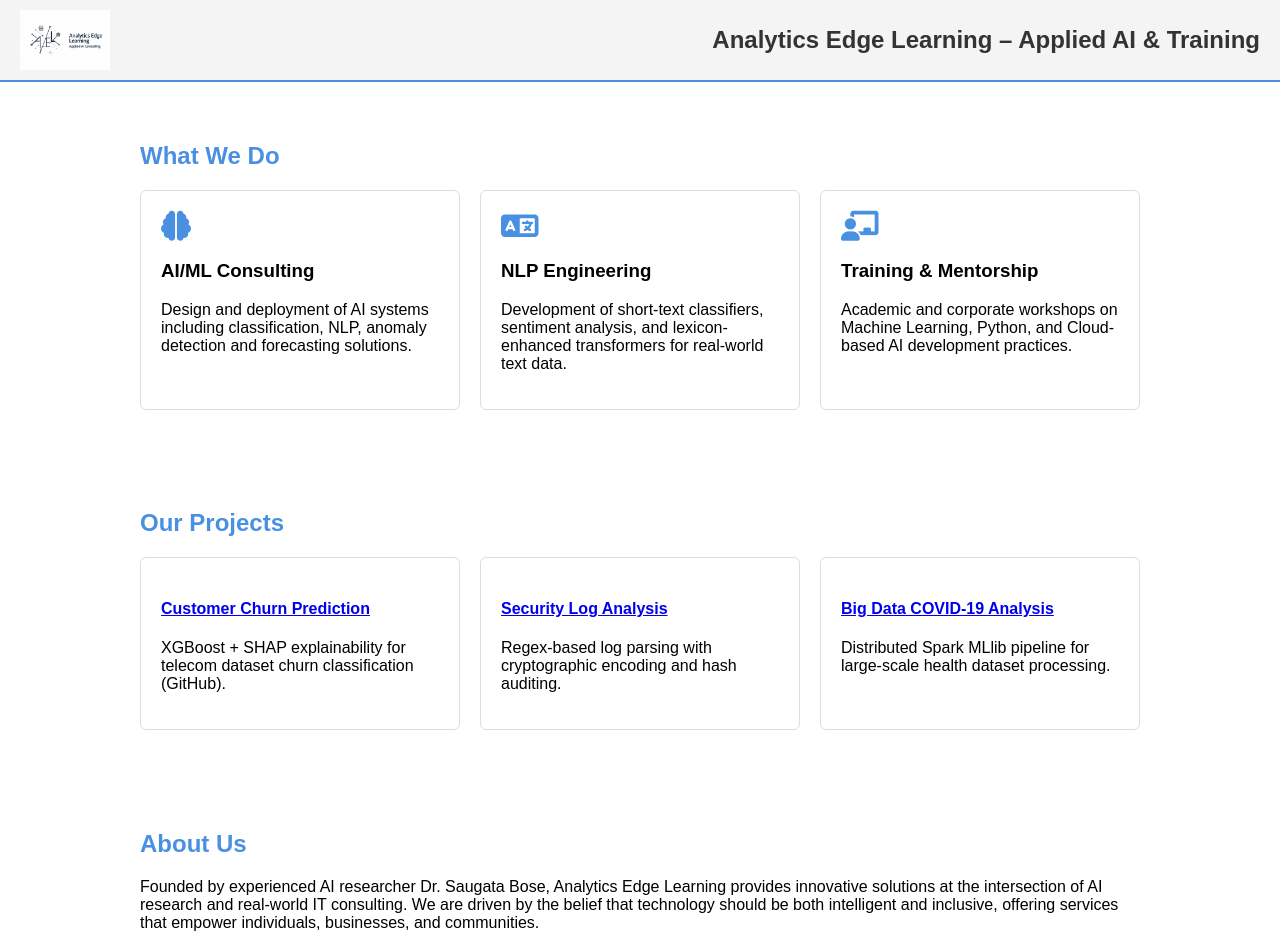
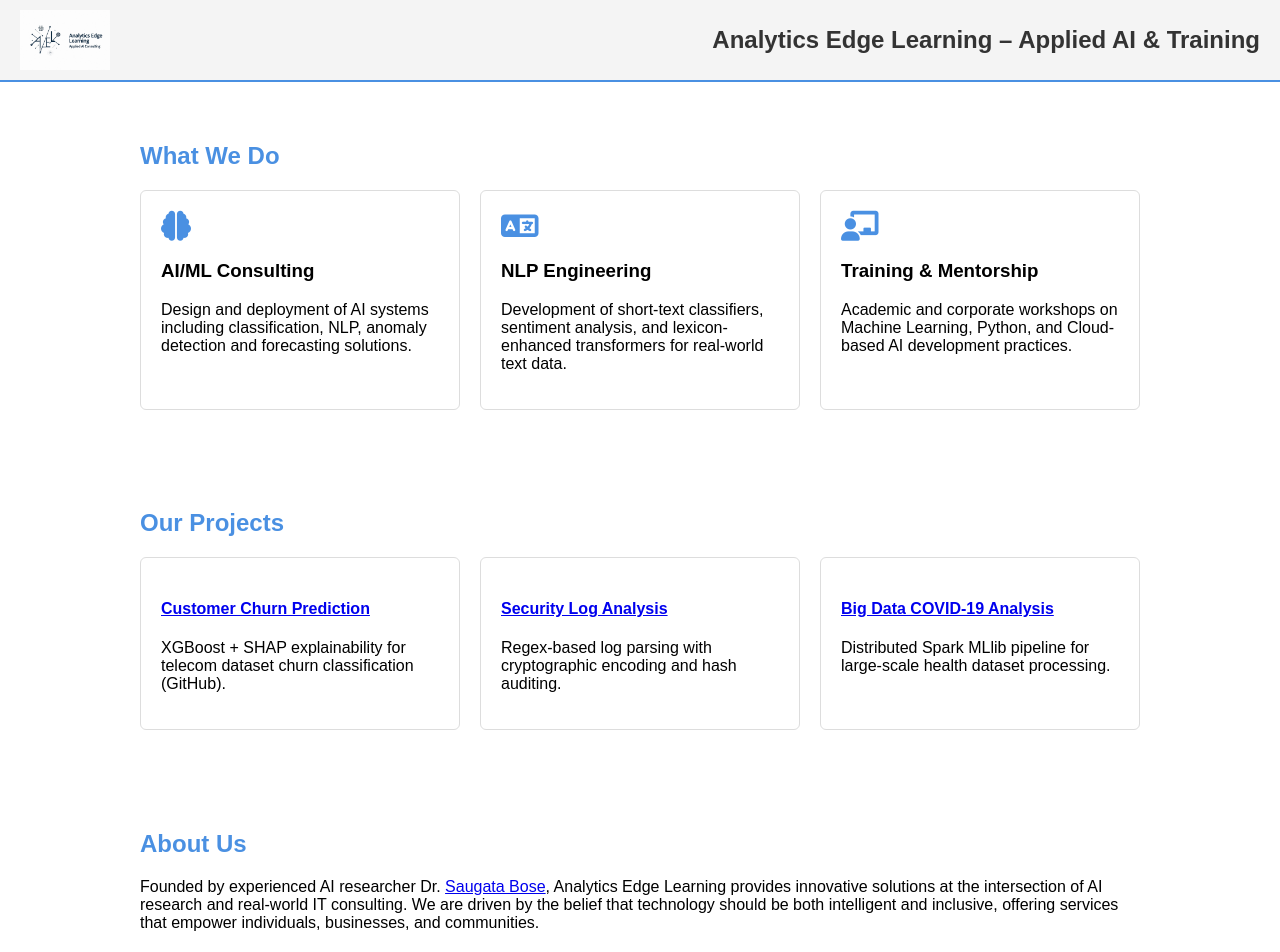
Before and after one commit to analyticsedgelearning/analyticsedge28.github.io, a plain HTML site: page index.html in a window 1280 px wide. Shown: the top 952 px of the page. Drawn offline with Linux system fonts and the light colour scheme.

Commit message:
change logo

```diff
--- a/index.html
+++ b/index.html
@@ -47,7 +47,7 @@
 </head>
 <body>
   <header>
-    <img src="images/logo3_1.png" alt="Analytics Edge Learning Logo">
+    <img src="images/logo3.png" alt="Analytics Edge Learning Logo">
     <h1>Analytics Edge Learning – Applied AI & Training</h1>
   </header>
 
@@ -92,7 +92,7 @@
 
   <section>
     <h2>About Us</h2>
-    <p>Founded by experienced AI researcher Dr. Saugata Bose, Analytics Edge Learning provides innovative solutions at the intersection of AI research and real-world IT consulting. We are driven by the belief that technology should be both intelligent and inclusive, offering services that empower individuals, businesses, and communities.</p>
+    <p>Founded by experienced AI researcher Dr. <a href="https://saugatabose28.github.io/" target="_blank">Saugata Bose</a>, Analytics Edge Learning provides innovative solutions at the intersection of AI research and real-world IT consulting. We are driven by the belief that technology should be both intelligent and inclusive, offering services that empower individuals, businesses, and communities.</p>
   </section>
 
   <section>
```
Also changed, not shown: images/logo3.png (added).
